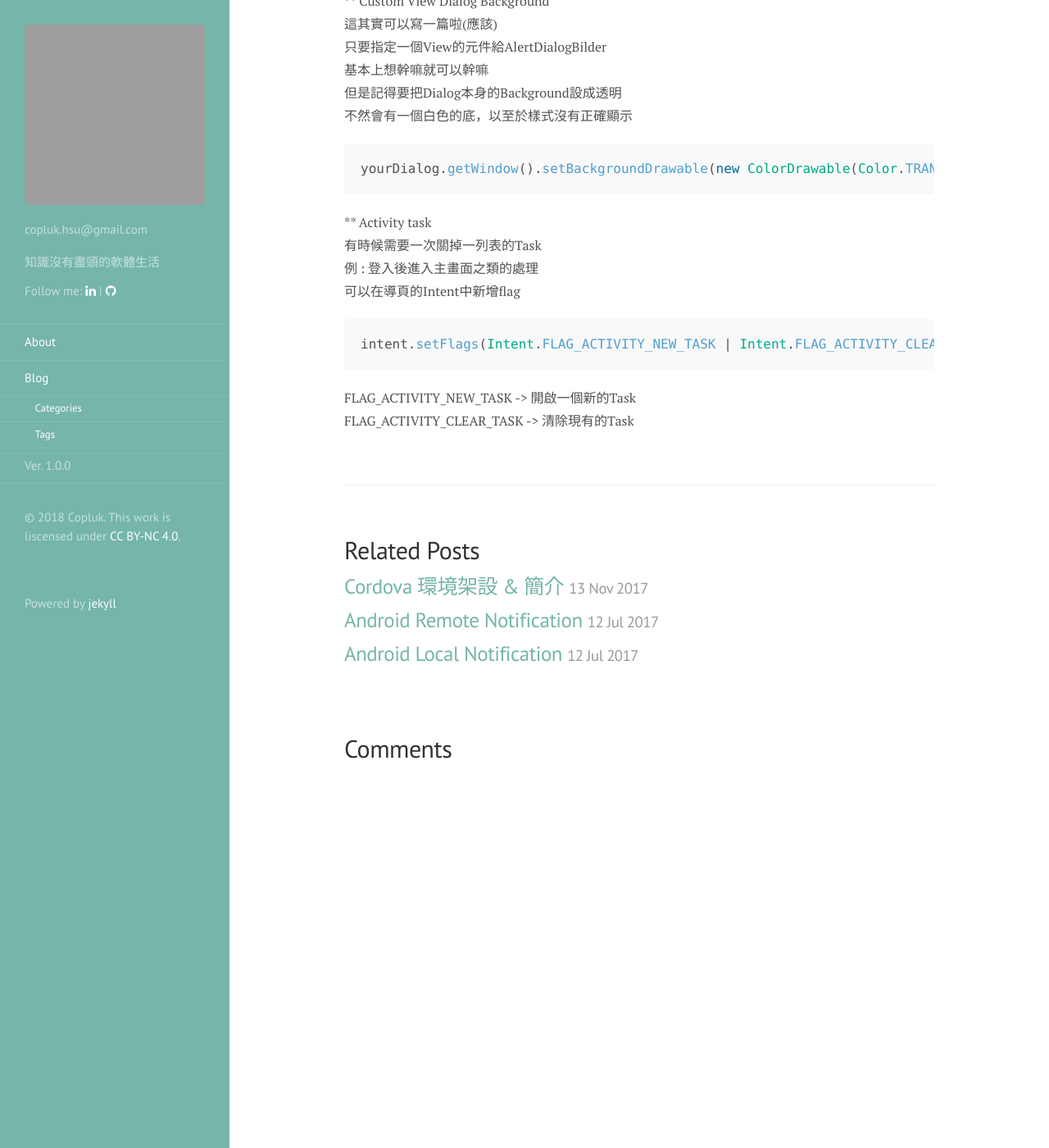
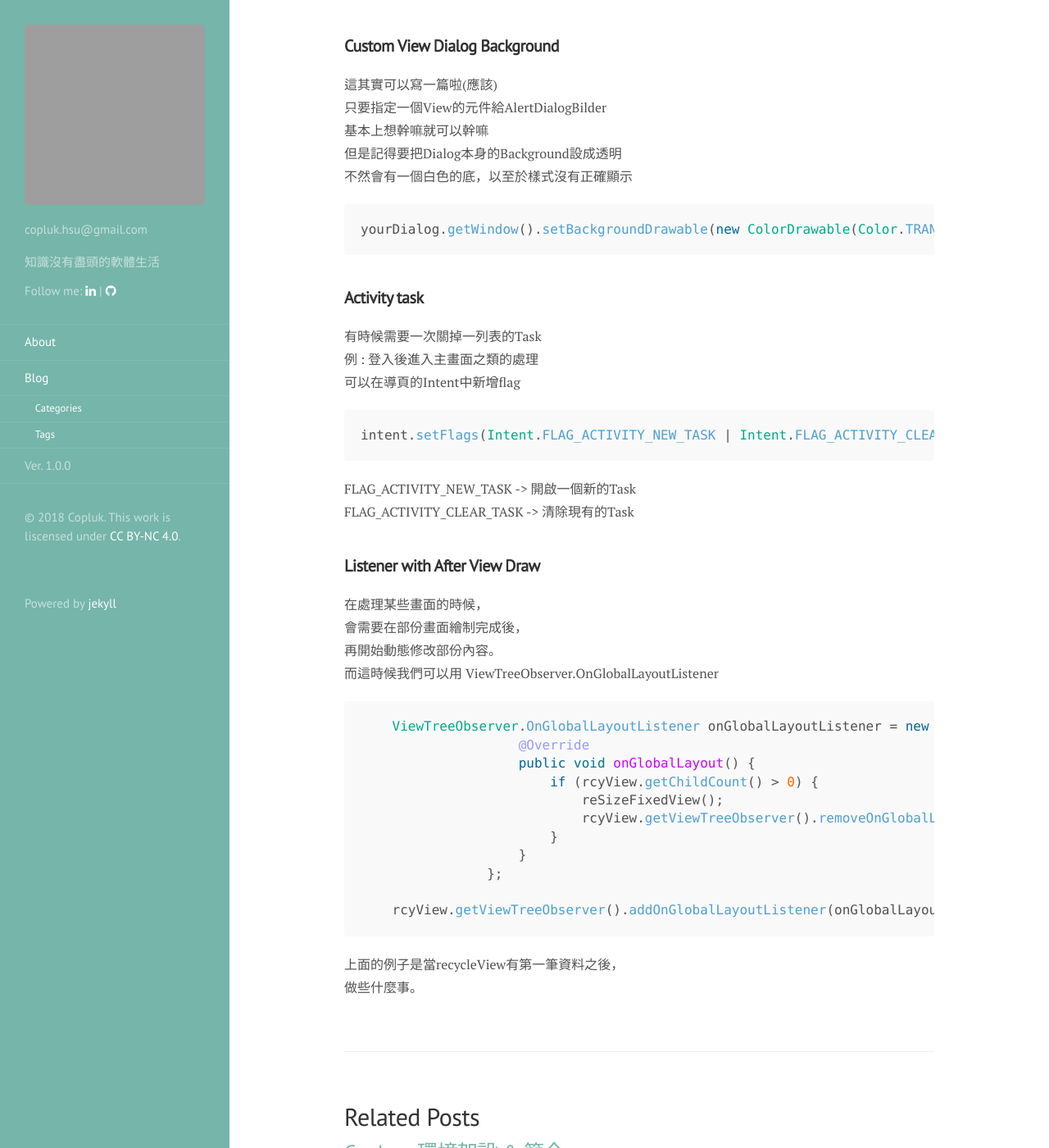
Before and after one commit to copluk/Copluk.github.io, a Jekyll site: the page built from _posts/2018-03-21-Android 筆記.md, in a window 1280 px wide and 1400 px high, scrolled down 502 px. Shown: the whole window at 82% size. Built offline with Jekyll 4.4.1, drawn with Linux system fonts in a browser that asks for light colours; nearby versions of some CDN libraries; comment, search, counter and statistics services are not loaded; some of the changed text lies outside the part shown; grey boxes are pictures that could not be loaded.

Commit message:
update note

````diff
--- a/_posts/2018-03-21-Android 筆記.md
+++ b/_posts/2018-03-21-Android 筆記.md
@@ -6,7 +6,7 @@ tags: [Android, Layout]
 description: 不常用但是時不時會用到的筆記
 ---
 
-** Status Bar & Action Bar 顏色
+## Status Bar & Action Bar 顏色
 
 Status Bar相關設定，在開啟預設專案時，
 是定義在 /res/stytle.xml下的 <AppTheme>
@@ -19,7 +19,7 @@ colorPrimaryDark是Status Bar的顏色
 ```
 讓Status Bar的顏色變成深色 (預設是白底)
 
-** Custom View Dialog Background
+## Custom View Dialog Background
 這其實可以寫一篇啦(應該)
 只要指定一個View的元件給AlertDialogBilder
 基本上想幹嘛就可以幹嘛
@@ -29,7 +29,7 @@ colorPrimaryDark是Status Bar的顏色
 yourDialog.getWindow().setBackgroundDrawable(new ColorDrawable(Color.TRANSPARENT));
 ```
 
-** Activity task
+## Activity task
 有時候需要一次關掉一列表的Task
 例 : 登入後進入主畫面之類的處理
 可以在導頁的Intent中新增flag
@@ -39,3 +39,25 @@ intent.setFlags(Intent.FLAG_ACTIVITY_NEW_TASK | Intent.FLAG_ACTIVITY_CLEAR_TASK)
 
 FLAG_ACTIVITY_NEW_TASK -> 開啟一個新的Task
 FLAG_ACTIVITY_CLEAR_TASK -> 清除現有的Task
+
+## Listener with After View Draw
+在處理某些畫面的時候，
+會需要在部份畫面繪制完成後，
+再開始動態修改部份內容。
+而這時候我們可以用 ViewTreeObserver.OnGlobalLayoutListener
+```java
+    ViewTreeObserver.OnGlobalLayoutListener onGlobalLayoutListener = new ViewTreeObserver.OnGlobalLayoutListener() {
+                    @Override
+                    public void onGlobalLayout() {
+                        if (rcyView.getChildCount() > 0) {
+                            reSizeFixedView();
+                            rcyView.getViewTreeObserver().removeOnGlobalLayoutListener(this);
+                        }
+                    }
+                };
+
+    rcyView.getViewTreeObserver().addOnGlobalLayoutListener(onGlobalLayoutListener);
+```
+
+上面的例子是當recycleView有第一筆資料之後，
+做些什麼事。
````
